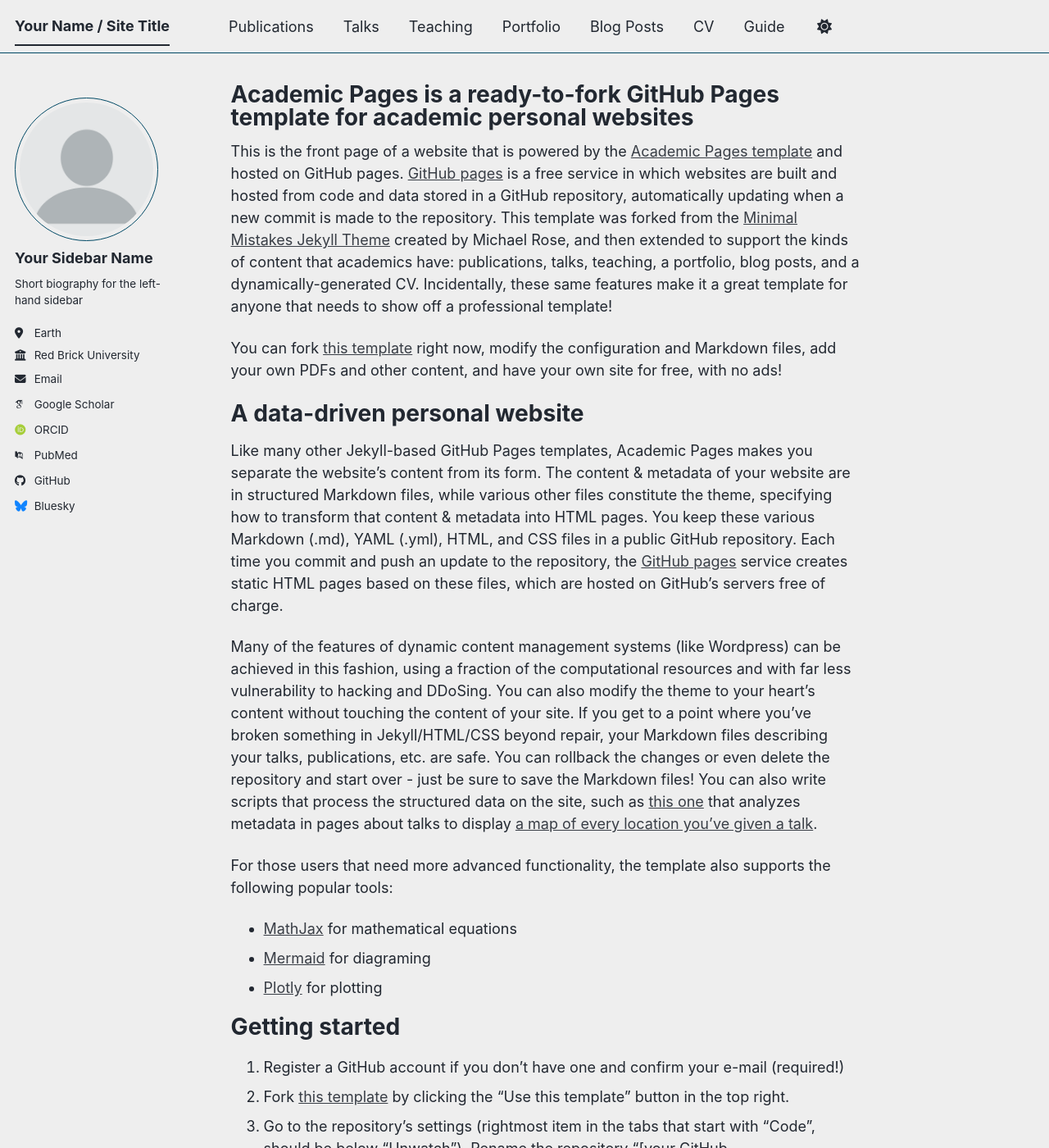
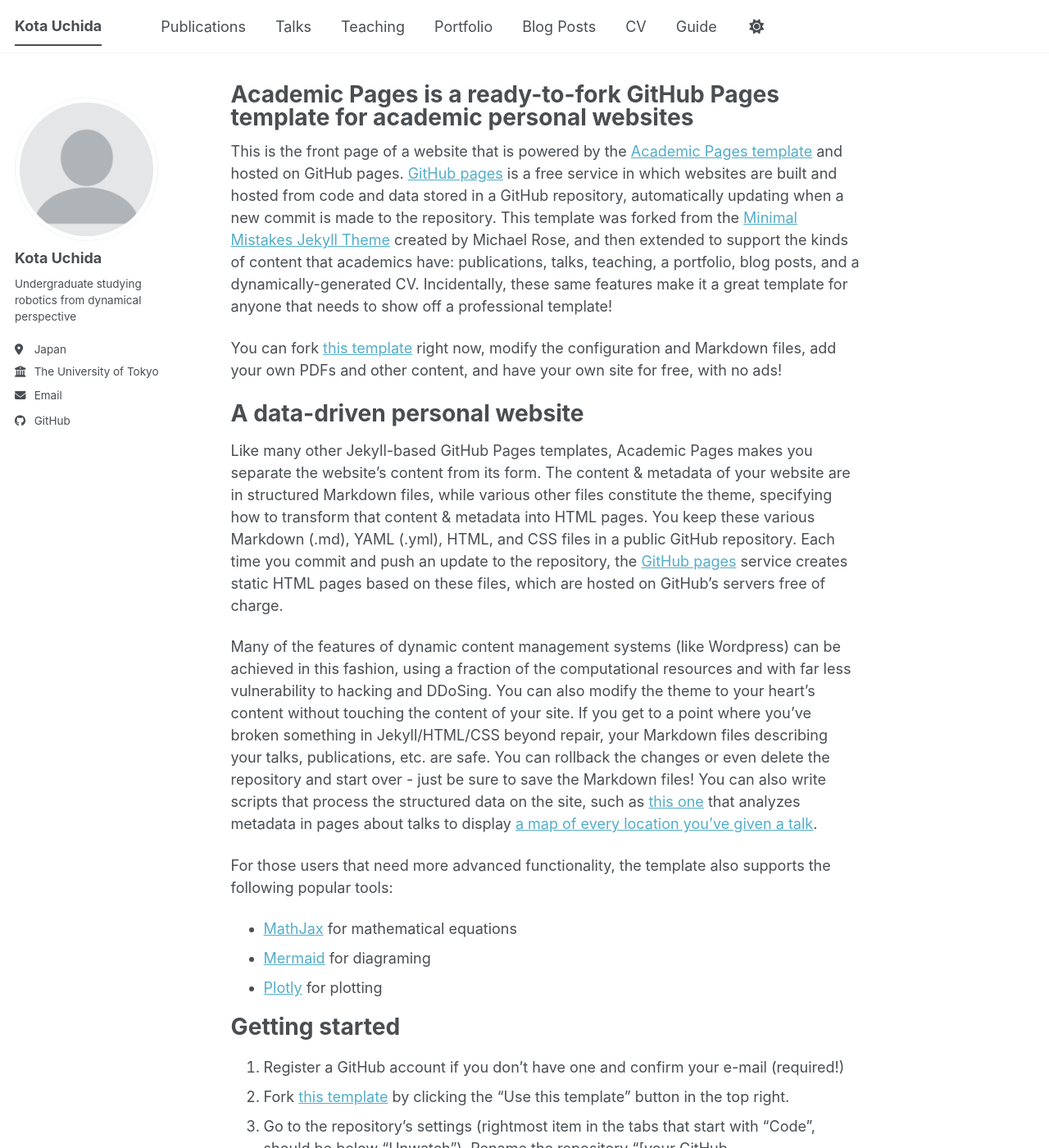
Before and after one commit to Kota-Uchida/Kota-Uchida.github.io, a Jekyll site: the page built from _pages/about.md, in a window 1280 px wide and 1400 px high. Shown: the whole window at 82% size. Built offline with Jekyll 4.4.1, drawn with Linux system fonts in a browser that asks for light colours; some web fonts are replaced; a script bundle is joined from its source files by our own code; library files that are not in the unit come from our copies; some of the changed text lies outside the part shown.

Commit message:
Modify site configuration and author details
Updated personal information and site settings.

```diff
--- a/_config.yml
+++ b/_config.yml
@@ -8,15 +8,15 @@
 
 # Basic Site Settings
 locale                   : "en-US"
-site_theme               : "air" # The available themes options are "default", "air", "sunrise", "mint", "dirt" and "contrast"
-title                    : "Your Name / Site Title"
+site_theme               : "default" # The available themes options are "default", "air", "sunrise", "mint", "dirt" and "contrast"
+title                    : "Kota Uchida"
 title_separator          : "-"
-name                     : &name "Your Name"
-description              : &description "Your Name's academic portfolio"   # Update this with a general description of your site, this is the default if not overridden by a page
-url                      : https://academicpages.github.io # The base hostname & protocol for your site e.g. "https://[your GitHub username].github.io",
+name                     : &name "Kota Uchida"
+description              : &description "Senior at the University of Tokyo"   # Update this with a general description of your site, this is the default if not overridden by a page
+url                      : https://kota-uchida.github.io # The base hostname & protocol for your site e.g. "https://[your GitHub username].github.io",
                                                            # or if you already have some other page hosted on Github then use "https://[your GitHub username].github.io/[Your Repo Name]"
 baseurl                  : "" # the subpath of your site, e.g. "/blog"
-repository               : "academicpages/academicpages.github.io"
+repository               : "Kota-Uchida/Kota-Uchida.github.io"
 
 # Site Author - The following control what appear as part of the author content on the side bar.
 #               If a field is blank the icon and link will not appear, otherwise it will be shown.
@@ -24,24 +24,24 @@
 author:
   # Biographic information
   avatar           : "profile.png"
-  name             : "Your Sidebar Name"
+  name             : "Kota Uchida"
   pronouns         : # example: "she/her"
-  bio              : "Short biography for the left-hand sidebar"
-  location         : "Earth"
-  employer         : "Red Brick University"
+  bio              : "Undergraduate studying robotics from dynamical perspective"
+  location         : "Japan"
+  employer         : "The University of Tokyo"
   uri              : # URL
-  email            : "none@example.org"
+  email            : "kametty138@g.ecc.u-tokyo.ac.jp"
 
   # Academic websites
   academia         : # URL
   arxiv            : # URL - Update with the correct link to your profile
-  googlescholar    : "https://scholar.google.com/citations?user=PS_CX0AAAAAJ"
+  googlescholar    : # "https://scholar.google.com/citations?user=PS_CX0AAAAAJ"
   inspire-hep      : # URL
   impactstory      : # URL
-  orcid            : "https://orcid.org/yourorcidurl"
+  orcid            : # "https://orcid.org/yourorcidurl"
   semantic         : # URL
   ssrn             : # URL
-  pubmed           : "https://www.ncbi.nlm.nih.gov/pubmed/?term=john+snow"
+  pubmed           : # "https://www.ncbi.nlm.nih.gov/pubmed/?term=john+snow"
   researchgate     : # URL
   scopus           : # URL
   zotero           : # URL
@@ -57,7 +57,7 @@
 
   # Social media
   artstation       : # Username
-  bluesky          : "bsky.app" # Replace this with you Bluesky username
+  bluesky          : #"bsky.app" # Replace this with you Bluesky username
   facebook         : # Username
   flickr           : # Username
   foursquare       : # Username
```
